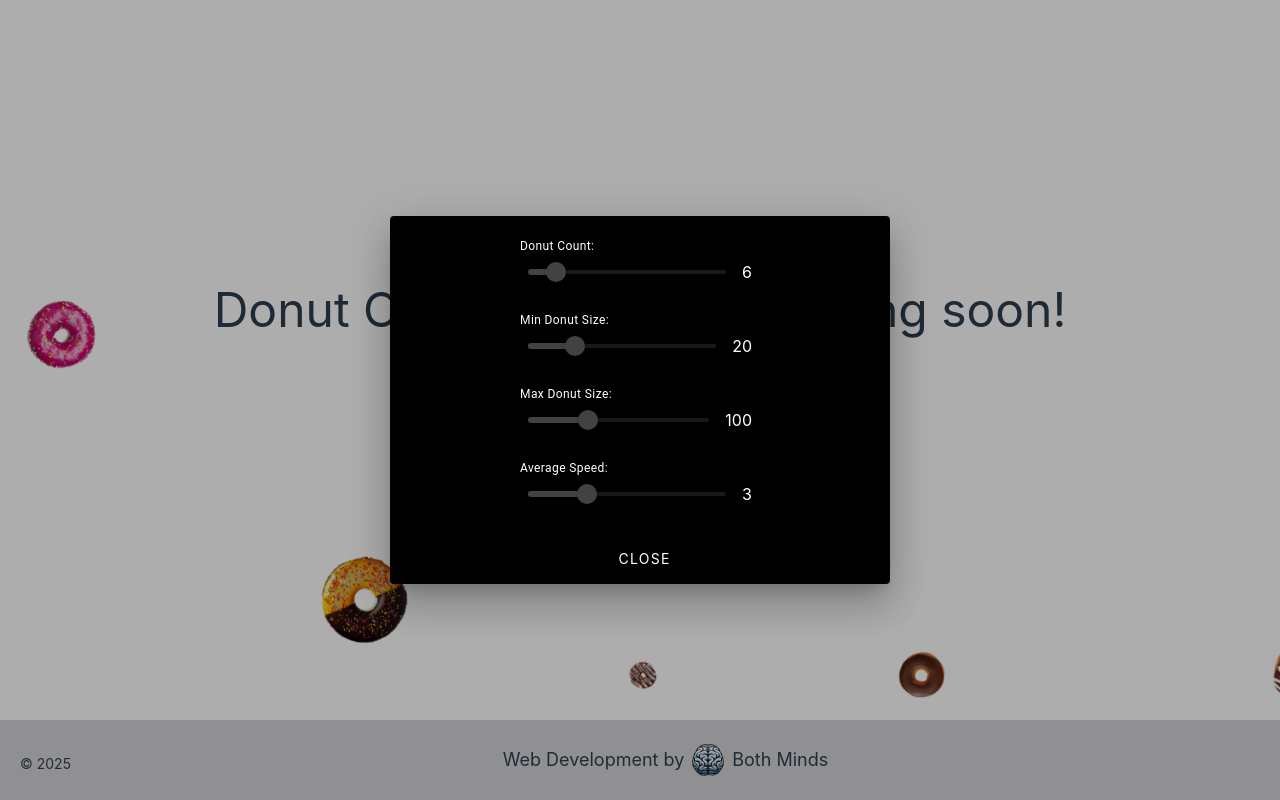
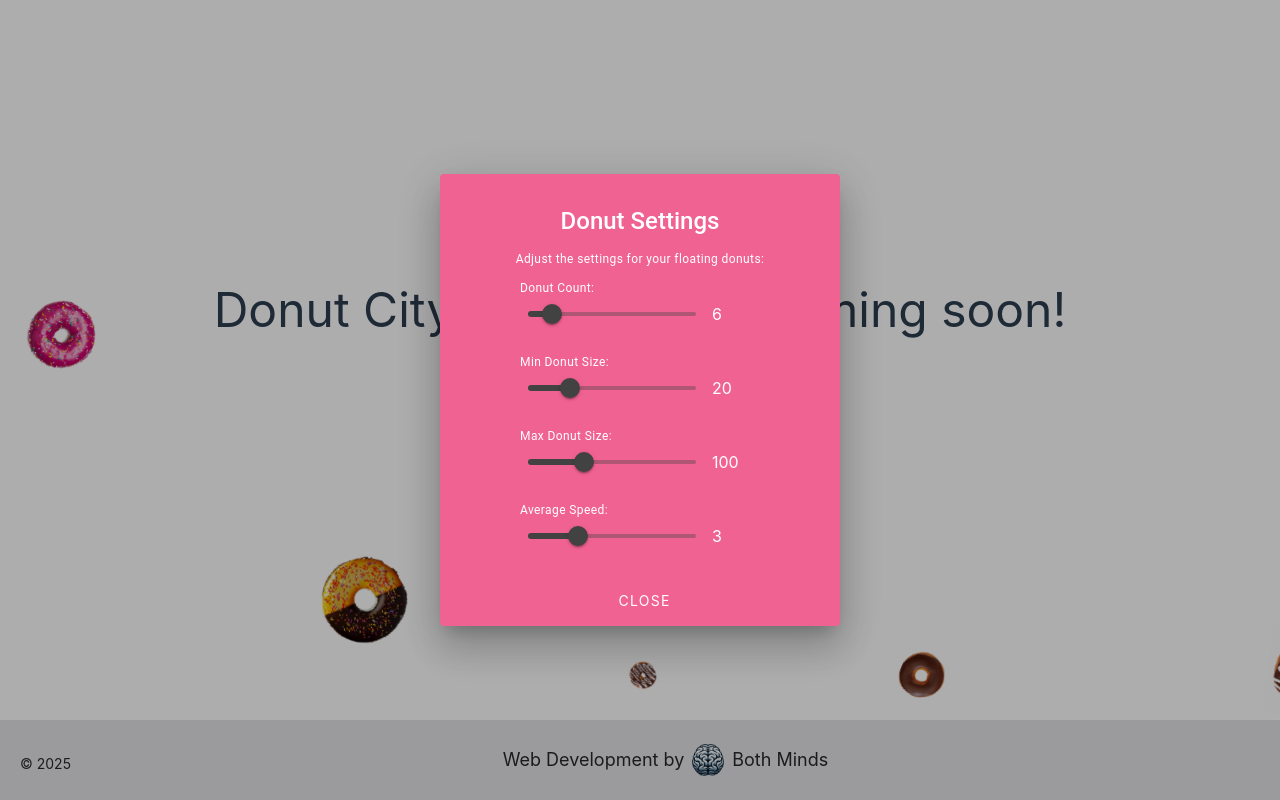
Before and after one commit to bothminds/dc, a Vue app: page / in a window 1280 px wide. Both pictures are taken after a click on the button "DONUT SETTINGS". Built offline with nearby package versions, Linux system fonts and the light colour scheme.

Commit message:
settings color

```diff
--- a/src/App.vue
+++ b/src/App.vue
@@ -7,7 +7,7 @@ import TheDonuts from './components/TheDonuts.vue'
 
 <template>
     <TheDonuts />
-    <FooterSimple />
+    <FooterSimple :company-name="'Both Minds'" />
 </template>
 
 <style scoped>
--- a/src/components/FooterSimple.vue
+++ b/src/components/FooterSimple.vue
@@ -1,5 +1,5 @@
 <template>
-  <footer class="dark:text-zinc-200 py-6 bg-zinc-300 dark:bg-zinc-800 px-5">
+  <footer class="dark:text-zinc-200 py-6 text-zinc-800 bg-zinc-200 dark:bg-zinc-800 px-5">
     <div class="container lg:px-10 flex flex-col md:flex-row items-center justify-between">
       <div class="flex space-x-4 mt-2 md:mt-0 text-sm"
         >&copy; {{ currentYear }} </div>
--- a/src/components/TheDonuts.vue
+++ b/src/components/TheDonuts.vue
@@ -7,24 +7,27 @@
     </div>
 
     <div class="flex flex-col items-center justify-center pt-10 space-y-4">
-<v-dialog max-width="500">
+<v-dialog max-width="400">
   <template v-slot:activator="{ props: activatorProps }">
     <v-btn
       v-bind="activatorProps"
-      color="surface-variant"
+      color="pink-lighten-2"
       text="Donut Settings"
       variant="flat"
     ></v-btn>
   </template>
 
   <template v-slot:default="{ isActive }">
-    <v-card class="items-center justify-center pt-5 bg-black dark:text-white">
-
+    <v-card class="items-center justify-center pt-5" color="pink-lighten-2">
+      <v-card-title class="text-h5">Donut Settings</v-card-title>
+      <v-divider></v-divider>
+      <div class="text-caption mb-2">Adjust the settings for your floating donuts:</div>
+      <v-divider></v-divider>
       <div>
         <div class="text-caption">Donut Count:</div>
         <v-slider v-model="donuts" :max="36" :min="1" :step="1" thumb-label class="w-56">
           <template v-slot:append>
-            {{ donuts }}
+            <div class="w-10">{{ donuts }}</div>
           </template>
         </v-slider>
       </div>
@@ -32,7 +35,7 @@
         <div class="text-caption">Min Donut Size:</div>
         <v-slider v-model="donutMinSize" :max="50" :min="10" :step="1" thumb-label class="w-56">
           <template v-slot:append>
-            {{ donutMinSize }}
+            <div class="w-10">{{ donutMinSize }}</div>
           </template>
         </v-slider>
       </div>
@@ -40,7 +43,7 @@
         <div class="text-caption">Max Donut Size:</div>
         <v-slider v-model="donutMaxSize" :max="200" :min="50" :step="1" thumb-label class="w-56">
           <template v-slot:append>
-            {{ donutMaxSize }}
+            <div class="w-10">{{ donutMaxSize }}</div>
           </template>
         </v-slider>
       </div>
@@ -48,7 +51,7 @@
         <div class="text-caption">Average Speed:</div>
         <v-slider v-model="animationSpeed" :max="10" :min="0" :step="1" thumb-label class="w-56">
           <template v-slot:append>
-            {{ animationSpeed }}
+            <div class="w-10">{{ animationSpeed }}</div>
           </template>
         </v-slider>
       </div>
--- a/src/main.js
+++ b/src/main.js
@@ -11,7 +11,12 @@ import App from './App.vue'
 
 const vuetify = createVuetify({
   components,
-  directives,
+    directives,
+    treeShake: true,
+    theme: false, // Disable default theme
+    theme: {
+    defaultTheme: 'system', // 'light' | 'dark' | 'system'
+  },
 })
 
 createApp(App).use(vuetify).mount('#app')
```
